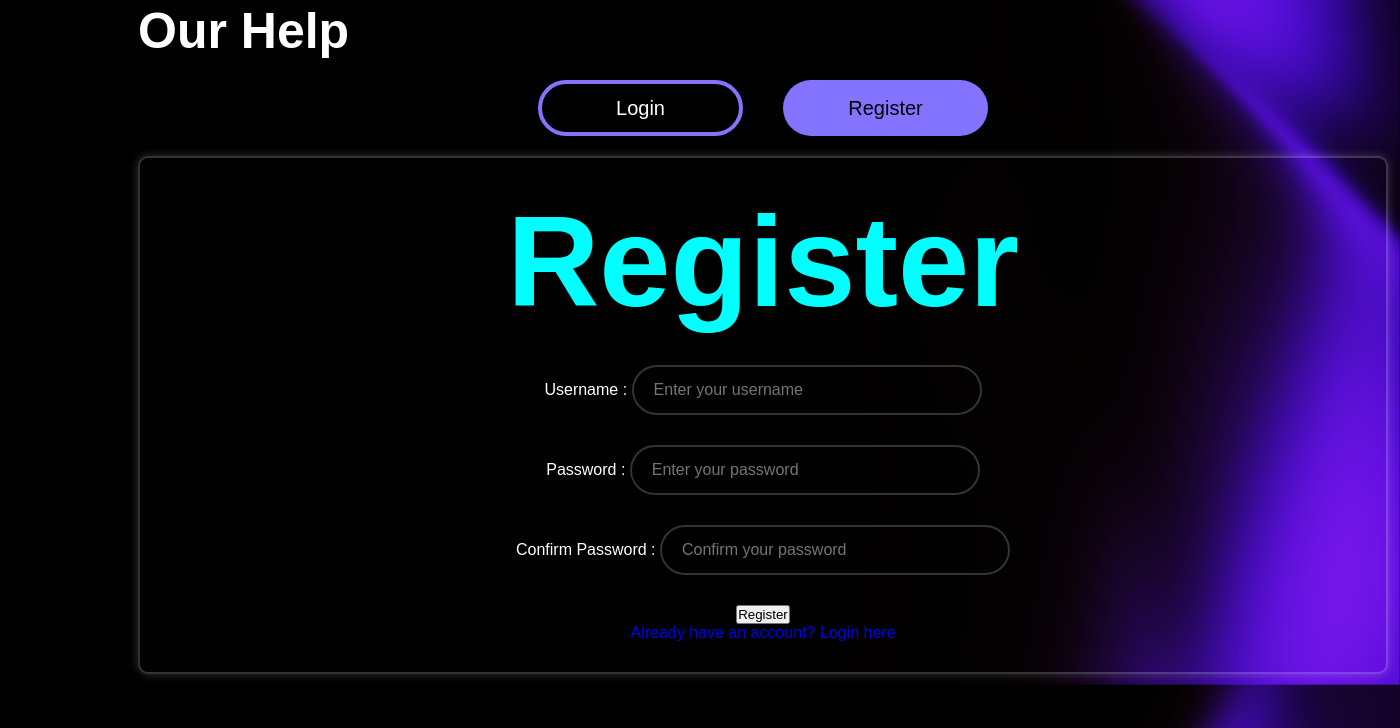
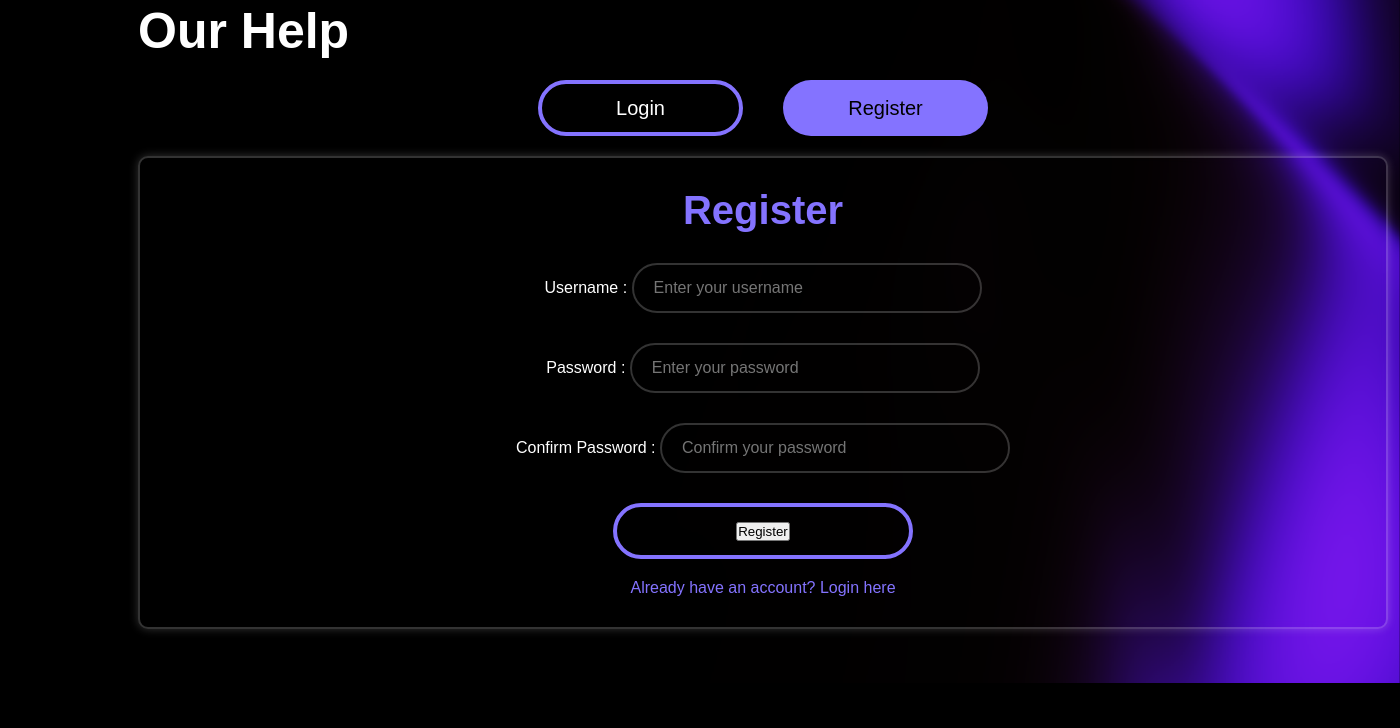
Before and after one commit to Nexus20club/NexusHack, a Flask app: page /register in a window 1400 px wide. Shown: the part 365-1093 px from the top of the page. After the commit the page ends 1048 px from the top, so only its background shows below. Run offline with Flask 3, Linux system fonts and the light colour scheme.

Commit message:
Add files via upload

```diff
--- a/Hacathon/static/styles.css
+++ b/Hacathon/static/styles.css
@@ -115,7 +115,7 @@ main{
 
 /* Login Heading */
 #login {
-    color: aqua;
+    color: #8473FF;
 }
 h1{
     font-size: 128px;
@@ -215,3 +215,36 @@ h2{
     border-radius: 10px;
     padding: 30px 40px;
 }
+
+#subbtn{
+    width: 300px;
+    height: 56px;
+    background-color: transparent;
+    border-radius: 30px;
+    border: 4px solid #8473FF;
+    display: flex;
+    justify-content: center;
+    align-items: center;
+    text-align: center;
+    font-size: 20px;
+    text-decoration: none;
+    margin: 20px;
+    transition: transform 0.5s ease, background-color 0.5s ease;
+    color: white;
+}
+
+#subbtn:hover{
+    background: #8473FF;
+    color: black;
+    border-color: #fff;
+    transition: transform 0.5s ease, background-color 0.5s ease;
+
+}
+
+#login{
+    font-size: 40px;
+}
+
+#ac1{
+    color: #8473FF;
+}
```
